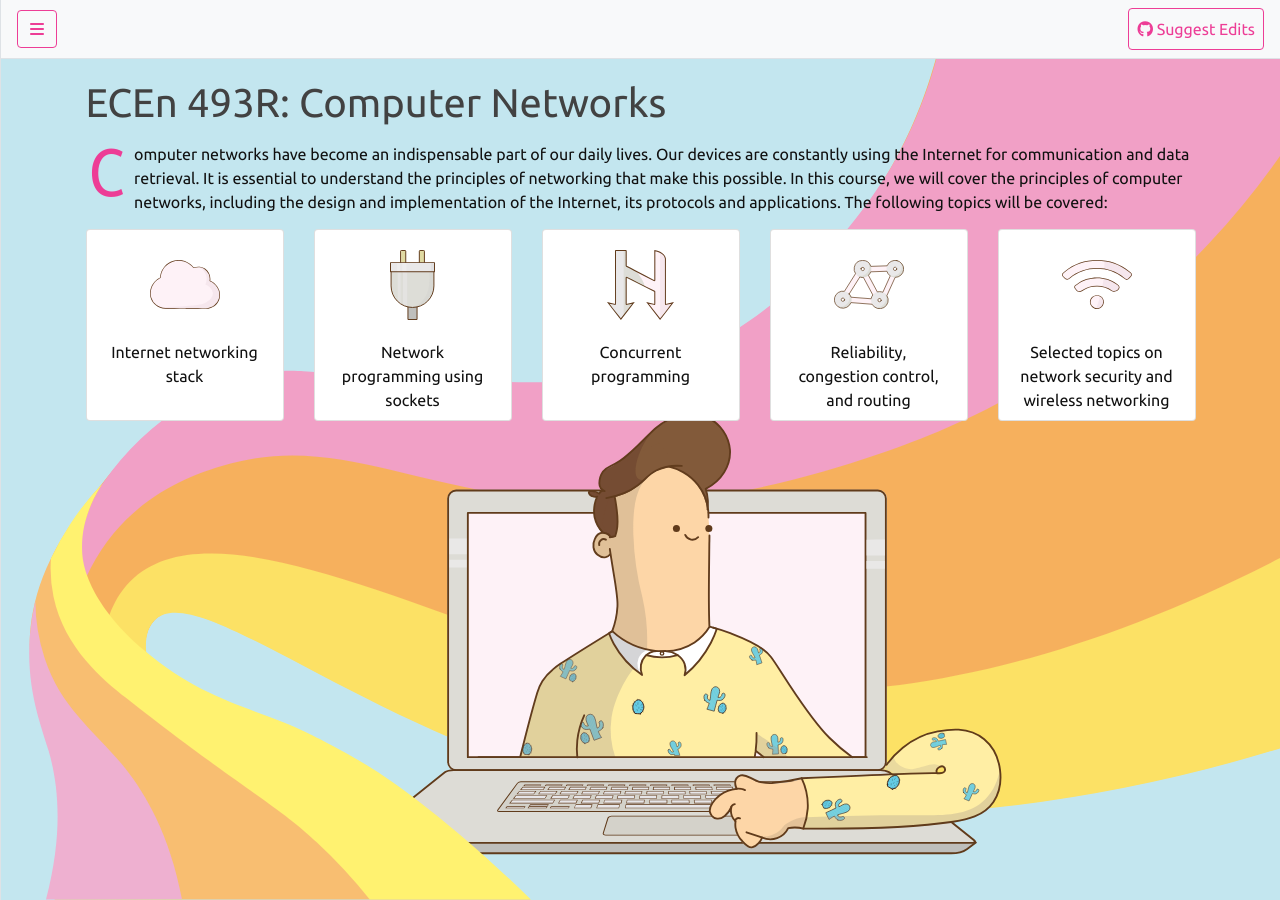
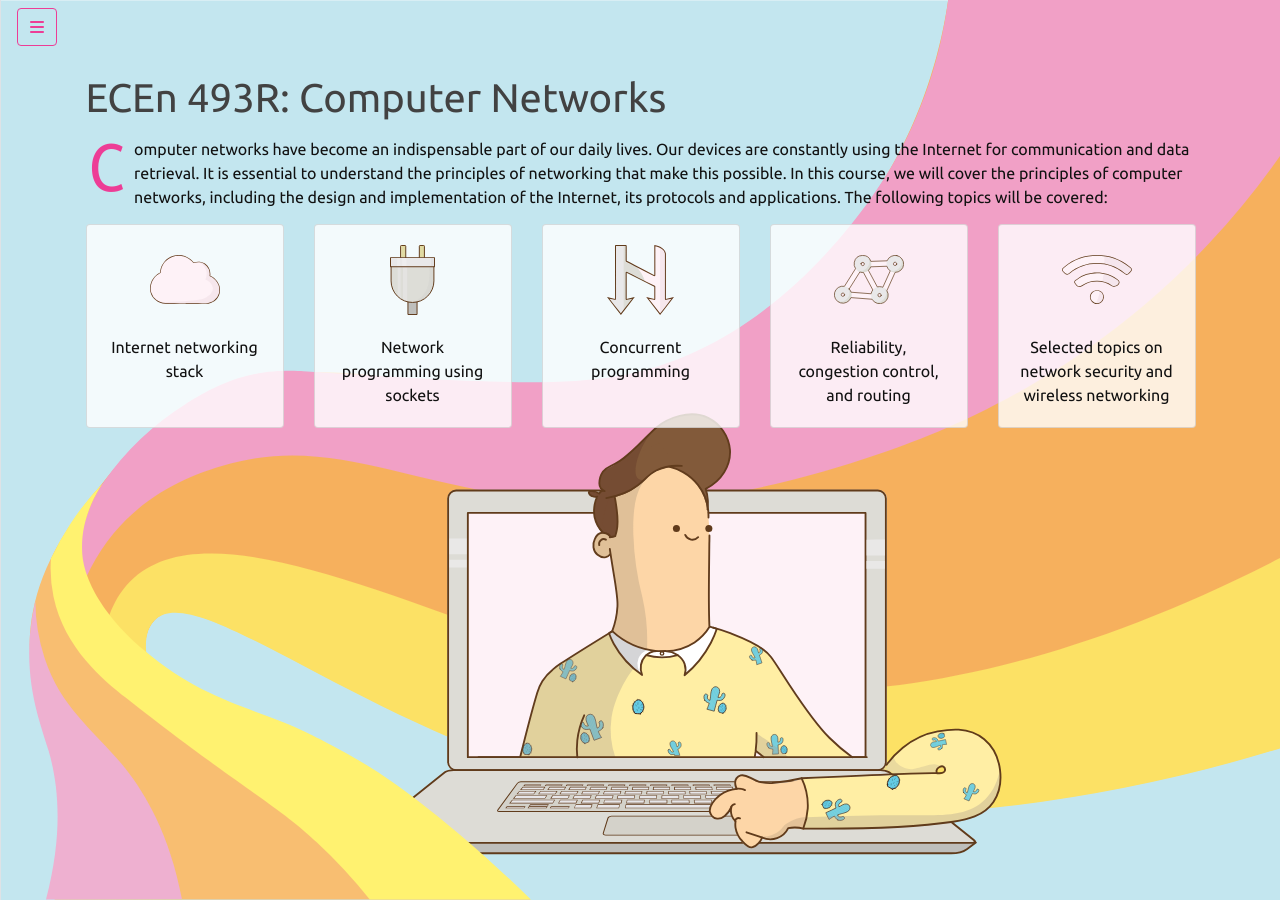
Before and after one commit to byuccl/dac_sdc_2022, a Jekyll site: the page built from index.html, in a window 1280 px wide. Built offline with Jekyll 4.4.1, drawn with Linux system fonts in a browser that asks for light colours; nearby versions of some CDN libraries.

Commit message:
Update look of main page

```diff
--- a/_layouts/default.html
+++ b/_layouts/default.html
@@ -35,7 +35,7 @@
 </head>
 
 <body>
-  <div class="d-flex {% if page.sidebar_closed %}toggled{% endif %}" id="wrapper">
+  <div class="d-flex" id="wrapper">
     <!-- Sidebar -->
     <div class="bg-light border-right" id="sidebar-wrapper">
       <div class="sidebar-sticky">
@@ -68,7 +68,7 @@
     <!-- /#sidebar-wrapper -->
 
     <!-- Page Content -->
-    <div id="page-content-wrapper" class="{{ page.wrapper_class }}">
+    <div id="page-content-wrapper">
 
       <nav class="navbar sticky-top navbar-expand-lg bg-light border-bottom">
         <button class="btn btn-brand" id="menu-toggle">
--- a/_sass/_pages.scss
+++ b/_sass/_pages.scss
@@ -78,25 +78,21 @@ h3 {
     }
 }
 
-.test {
+.card-seperator {
     display: none;
 
-    @media (max-width: 1170px) {
+    @media (max-width: 1000px) {
         display: block;
     }
 }
 
+.home-cards .col {
+    margin-bottom: 30px;
+}
+
 .home-card {
-    margin-bottom: 30px;
-
-    i {
-        margin-top: 20px;
-        font-size: 40px;
-    }
-
-    .card-body {
-        height: 100px;
-    }
+    height: 100%;
+    background-color: rgba(white, 0.8);
 }
 
 .firstcharacter {
@@ -116,7 +112,7 @@ table {
 
 td,
 th {
-    border: 1px solid #ddd;
+    border: 1px solid rgba(0, 0, 0, 0.125);
     padding: 8px;
 }
 
@@ -126,17 +122,20 @@ tr:nth-child(even) {
 }
 
 tr:hover {
-    background-color: #ddd;
+    // background-color: #ddd;
+    // background-color: rgba($sidebar-hover-color, 0.7);
 }
 
 th {
     min-width: 150px;
     padding-top: 12px;
     padding-bottom: 12px;
-    text-align: left;
-    background-color: rgba($sidebar-hover-color, 0.7);
+    text-align: center;
+    background-color: rgba($secondary-color, 1);
     // background-color: rgba($brand-color, 0.7);
     color: black;
+    text-transform: uppercase;
+    font-size: 1rem;
 }
 
 table {
@@ -144,7 +143,14 @@ table {
         text-align: center;
         font-weight: bold;
         padding-top: 20px;
+        text-transform: uppercase;
+        color: gray;
+        font-size: 1rem;
     }
+}
+
+.home-nav-bg {
+    border-bottom: 0px !important;
 }
 
 .home-image {
--- a/css/main.scss
+++ b/css/main.scss
@@ -1,37 +1,39 @@
 ---
 # Only the main Sass file needs front matter (the dashes are enough)
 ---
+
 @charset "utf-8";
 
-
-
 // Our variables
-$base-font-family: 'Ubuntu', "Helvetica Neue", Helvetica, Arial, sans-serif;
-$base-font-size:   16px;
+$base-font-family: "Ubuntu", "Helvetica Neue", Helvetica, Arial, sans-serif;
+$base-font-size: 16px;
 $base-font-weight: 400;
-$small-font-size:  $base-font-size * 0.875;
+$small-font-size: $base-font-size * 0.875;
 $base-line-height: 1.5;
 
-$spacing-unit:     30px;
+$spacing-unit: 30px;
 
-$text-color:       #111;
+$text-color: #111;
 $background-color: #fdfdfd;
-$brand-color:      #ED3D96;
+$brand-color: #ed3d96;
+$secondary-color: #c3e6ef;
 
-$selection-color: #FFDE16;
-$sidebar-hover-color: #FAA220;
+$selection-color: #ffde16;
+$sidebar-hover-color: #faa220;
 
-$grey-color:       #424242;
+$grey-color: #424242;
 $grey-color-light: lighten($grey-color, 40%);
-$grey-color-dark:  darken($grey-color, 25%);
+$grey-color-dark: darken($grey-color, 25%);
 
 // Width of the content area
-$content-width:    800px;
+$content-width: 800px;
 
-$on-palm:          600px;
-$on-laptop:        800px;
-
-
+$on-palm: 600px;
+$on-laptop: 800px;
+$on-xs: 575.98px;
+$on-sm: 767.98px;
+$on-md: 991.98px;
+$on-lg: 1199.98px;
 
 // Use media queries like this:
 // @include media-query($on-palm) {
@@ -47,10 +49,4 @@ $on-laptop:        800px;
 }
 
 // Import partials from `sass_dir` (defaults to `_sass`)
-@import
-        "base",
-        "fonts",
-        "syntax-highlighting",
-        "simple-sidebar",
-        "pages"
-;
+@import "base", "fonts", "syntax-highlighting", "simple-sidebar", "pages";
--- a/index.html
+++ b/index.html
@@ -1,20 +1,103 @@
 ---
 title: Home
-layout: default
-wrapper_class: home-image
-sidebar_closed: true
 ---
+
+<!DOCTYPE html>
+<html lang="en">
+
+<head>
+
+    <meta charset="utf-8">
+    <meta name="viewport" content="width=device-width, initial-scale=1, shrink-to-fit=no">
+    <meta name="description" content="">
+    <meta name="author" content="">
+
+    <title>
+        {% if page.title %}
+        {{ page.title | escape | append: " • " | append: site.title }}
+        {% else %}
+        {{ site.title | escape }}
+        {% endif %}
+    </title>
+
+    <!-- Bootstrap core CSS -->
+    <link rel="stylesheet" href="https://stackpath.bootstrapcdn.com/bootstrap/4.1.3/css/bootstrap.min.css"
+        integrity="sha384-MCw98/SFnGE8fJT3GXwEOngsV7Zt27NXFoaoApmYm81iuXoPkFOJwJ8ERdknLPMO" crossorigin="anonymous">
+
+    <!-- Custom styles for this template -->
+    <link rel="stylesheet" href="/css/main.css">
+
+    <link href="https://fonts.googleapis.com/css?family=Ubuntu&display=swap" rel="stylesheet">
+    <link href="https://fonts.googleapis.com/css2?family=Ubuntu+Mono&display=swap" rel="stylesheet">
+
+    <link rel="icon" type="image/png" sizes="96x96" href="/icon/favicon-96x96.png">
+    <link rel="icon" type="image/png" sizes="32x32" href="/icon/favicon-32x32.png">
+    <link rel="icon" type="image/png" sizes="16x16" href="/icon/favicon-16x16.png">
+
+    <script src="https://kit.fontawesome.com/624d595ebf.js" crossorigin="anonymous"></script>
+
+</head>
+
+<body>
+    <div class="d-flex toggled" id="wrapper">
+        <!-- Sidebar -->
+        <div class="bg-light border-right" id="sidebar-wrapper">
+            <div class="sidebar-sticky">
+                <div class="sidebar-heading-big">
+                    <a href="/"><img src="/icon/favicon-96x96.png"> {{ site.class_number }}</a>
+                </div>
+                <!-- <div class="sidebar-heading">Pages</div> -->
+                <div class="list-group list-group-flush">
+                    {% for item in site.pages %}
+                    <a href="{{ item.url }}" class="list-group-item list-group-item-action bg-light sidebar-item">
+                        {% if item.icon %}
+                        <i class="{{ item.icon }}"></i>
+                        {% endif %}
+                        {{ item.title }}
+                    </a>
+                    {% endfor %}
+                </div>
+
+                <div class="sidebar-heading">Labs</div>
+                <div class="list-group list-group-flush">
+                    {% for item in site.labs %}
+                    <a href="{{ item.url }}" class="list-group-item list-group-item-action bg-light sidebar-item">
+                        <span class="badge badge-pill badge-dark-grey">{{ item.lab }}</span>
+                        {{ item.title }}
+                    </a>
+                    {% endfor %}
+                </div>
+            </div>
+        </div>
+        <!-- /#sidebar-wrapper -->
+
+        <!-- Page Content -->
+        <div id="page-content-wrapper" class="home-image">
+
+            <nav class="navbar sticky-top navbar-expand-lg home-nav-bg border-bottom">
+                <button class="btn btn-brand" id="menu-toggle">
+                    <i class="fas fa-bars"></i>
+                </button>
+
+                <a href="#" class="navbar-brand mb-0 h1 page-title-bar text-center mx-auto" id="page-title-bar"></a>
+            </nav>
+
+            <div class="container">
 
                 <article class="page home-page">
                     <h1 class="page-title" id="page-title">ECEn 493R: Computer Networks</h1>
                     <div class="page-content">
-        <p><span class="firstcharacter">C</span>omputer networks have become an indispensable part of our daily lives.
-            Our devices are constantly using the Internet for communication and data retrieval. It is essential to
-            understand the principles of networking that make this possible. In this course, we will cover the
-            principles of computer networks, including the design and implementation of the Internet, its protocols and
+                        <p><span class="firstcharacter">C</span>omputer networks have become an indispensable part of
+                            our daily lives.
+                            Our devices are constantly using the Internet for communication and data retrieval. It is
+                            essential to
+                            understand the principles of networking that make this possible. In this course, we will
+                            cover the
+                            principles of computer networks, including the design and implementation of the Internet,
+                            its protocols and
                             applications. The following topics will be covered:</p>
 
-        <div class="row">
+                        <div class="row home-cards">
                             <div class="col text-center">
                                 <div class="card home-card">
                                     <div class="home-icon cloud-icon"></div>
@@ -42,7 +125,7 @@ sidebar_closed: true
                                 </div>
                             </div>
 
-            <div class="w-100 test"></div>
+                            <div class="w-100 card-seperator"></div>
 
                             <div class="col text-center">
                                 <div class="card home-card">
@@ -57,7 +140,8 @@ sidebar_closed: true
                                 <div class="card home-card">
                                     <div class="home-icon wireless-icon"></div>
                                     <div class="card-body">
-                        <p class="card-text">Selected topics on network security and wireless networking</p>
+                                        <p class="card-text">Selected topics on network security and wireless networking
+                                        </p>
                                     </div>
                                 </div>
                             </div>
```
Also changed, not shown: other parts of index.html (+30 -0 lines). Lines whose indentation alone changed are shown as unchanged.
